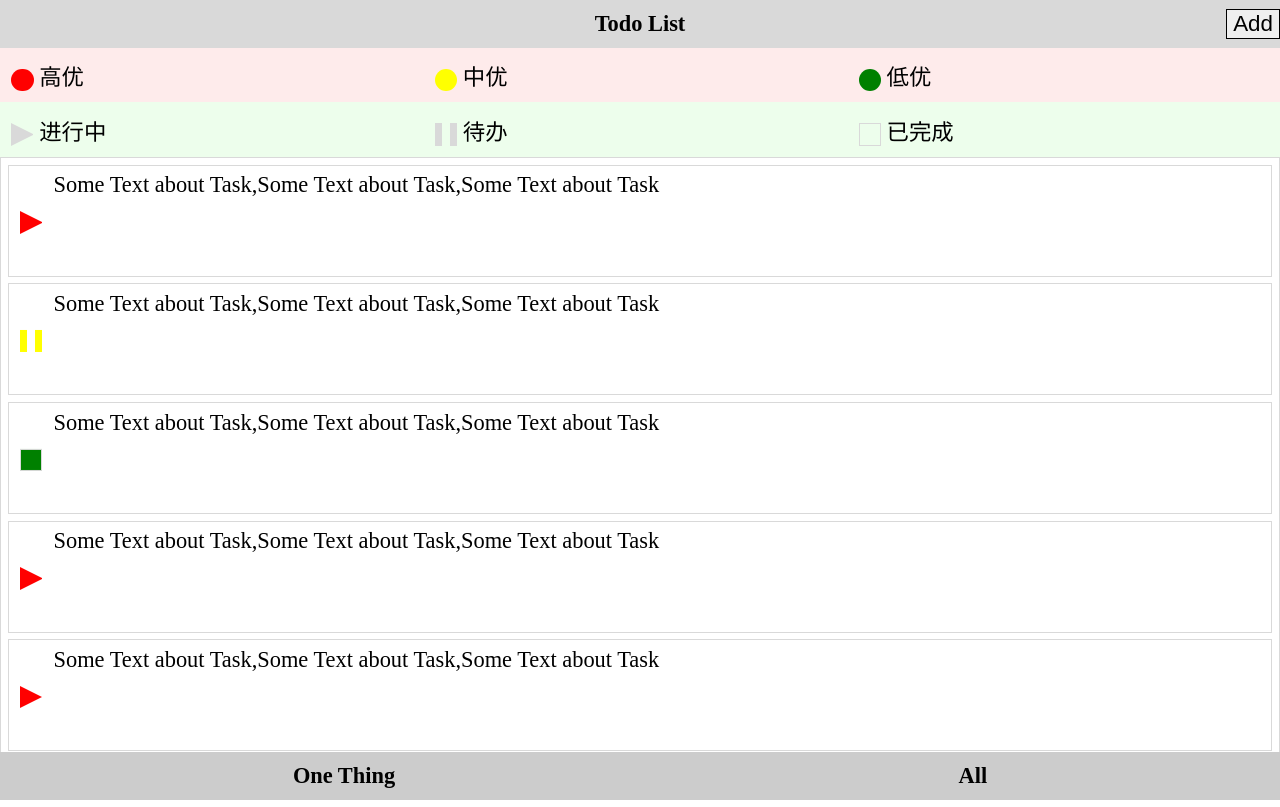
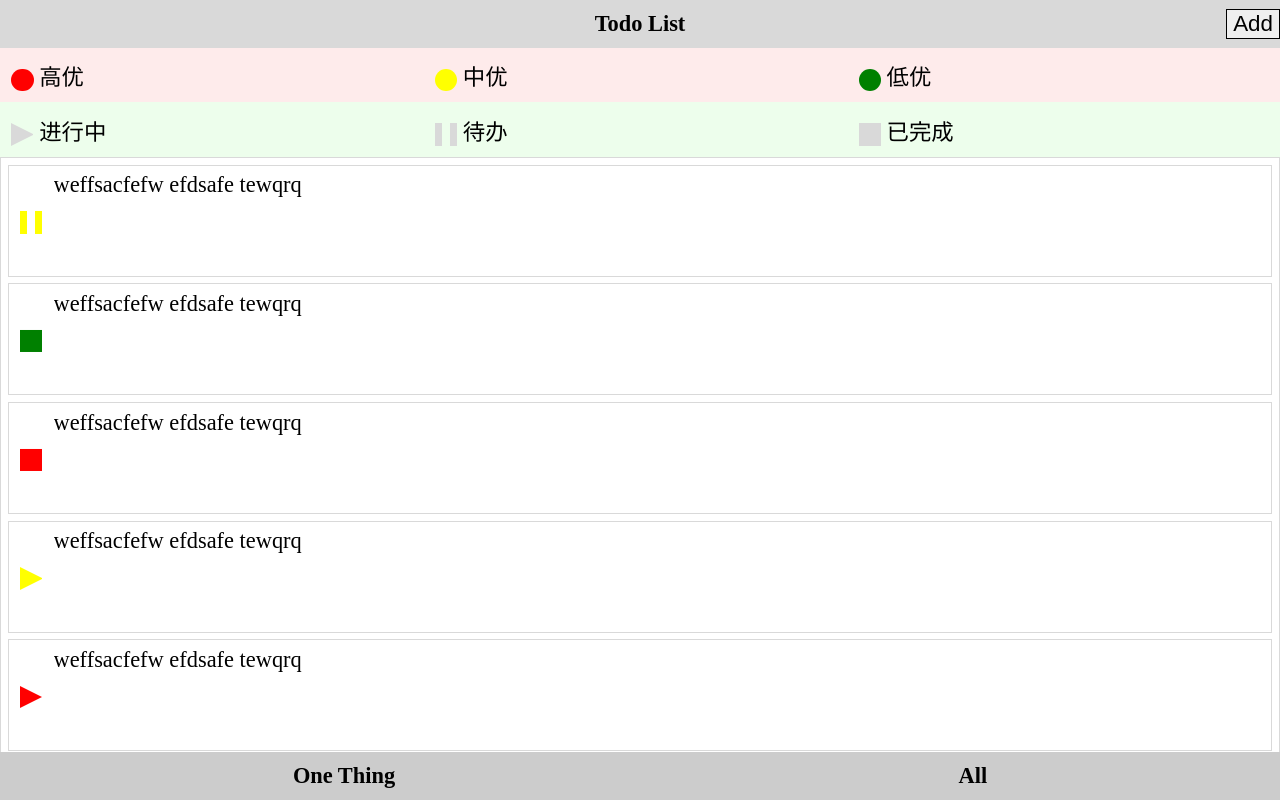
Before and after one commit to nucNaOH/ife-2017, a plain HTML site: page experimental/task12/index.html in a window 1280 px wide. Drawn offline with Linux system fonts and the light colour scheme.

Commit message:
add: MVC scaffold

```diff
--- a/experimental/task12/css/main.css
+++ b/experimental/task12/css/main.css
@@ -93,7 +93,7 @@ body * {
     height: 1em;
 }
 
-.icon-pause {
+.icon-double {
     display: inline-block;
     border-color: transparent transparent transparent #d9d9d9;
     border-width: 0 0 0 1em;
@@ -105,8 +105,8 @@ body * {
 
 .icon-rectangle {
     display: inline-block;
-    border-color: #d9d9d9;
-    border-width: 1px;
+    border-color: transparent transparent transparent #d9d9d9;
+    border-width: 0 0 0 1em;
     border-style: solid;
     width: 1em;
     height: 1em;
--- a/experimental/task12/index.html
+++ b/experimental/task12/index.html
@@ -37,7 +37,7 @@
                         进行中
                     </div>
                     <div class="filter-item">
-                        <i class="icon-pause"></i>
+                        <i class="icon-double"></i>
                         待办
                     </div>
                     <div class="filter-item">
@@ -55,13 +55,13 @@
                 </div>
                 <div class="content-item">
                     <div class="content-icon">
-                        <i class="icon-pause bd-left-yellow"></i>
+                        <i class="icon-double bd-left-yellow"></i>
                     </div>
                     <div class="content-paragraph">Some Text about Task,Some Text about Task,Some Text about Task</div>
                 </div>
                 <div class="content-item">
                     <div class="content-icon">
-                        <i class="icon-rectangle bg-green"></i>
+                        <i class="icon-rectangle bd-left-green"></i>
                     </div>
                     <div class="content-paragraph">Some Text about Task,Some Text about Task,Some Text about Task</div>
                 </div>
@@ -84,6 +84,8 @@
             <div class="footer-item">All</div>
         </div>
     </div>
+    <script src="js/TodoModel.js"></script>
+    <script src="js/TodoMVC.js"></script>
 </body>
 
 </html>
--- /dev/null
+++ b/experimental/task12/js/TodoController.js
@@ -0,0 +1,6 @@
+var Controller;
+var todos = new TodoList()
+
+Controller = {
+
+}
--- /dev/null
+++ b/experimental/task12/js/TodoMVC.js
@@ -0,0 +1,91 @@
+var TodoMVC;
+(function () {
+    TodoMVC = {};
+    // model
+    TodoMVC.model = function () {
+        var M = {};
+        M.data = {
+            tasks: [
+                createRandomTask(),
+                createRandomTask(),
+                createRandomTask(),
+                createRandomTask(),
+                createRandomTask(),
+            ]
+        };
+        return {
+            getData: function (m) {
+                return M.data[m];
+            },
+            setData: function (m, d) {
+                M.data[m] = d;
+                return this;
+            }
+        }
+    } ();
+    // view
+    TodoMVC.view = function () {
+        var M = TodoMVC.model;
+        var V = {
+            tpl: {
+                todoItem: function () {
+                    return [
+                        '<div class="content-item" data-id="{id}" data-datetime="{datetime}">',
+                            '<div class="content-icon">',
+                                '<i class="{progress} {priority}"></i>',
+                            '</div>',
+                            '<div class="content-paragraph">{content}</div>',
+                        '</div>'
+                    ].join('');
+                } (),
+                todoIcon: {
+                    progress: {
+                        todo: 'icon-triangle',
+                        doing: 'icon-double',
+                        done: 'icon-rectangle'
+                    },
+                    priority: {
+                        high: 'bd-left-red',
+                        middle: 'bd-left-yellow',
+                        low: 'bd-left-green'
+                    }
+                }
+            },
+            showTodoList: function () {
+                var container = document.querySelector('.content-list');
+                var data = M.getData('tasks');
+                var tpl = V.tpl;
+                if (!data || !data.length) {
+                    return
+                }
+                var taskListTpl = '';
+                for (var i = 0; i < data.length; i++) {
+                    var task = data[i], taskTpl = tpl.todoItem;
+                    for (var prop in task) {
+                        var replace = task[prop];
+                        if (prop === 'priority' || prop === 'progress') {
+                            replace = tpl.todoIcon[prop][task[prop]]
+                        }
+                        taskTpl = taskTpl.replace('{' + prop + '}', replace);
+                    }
+                    taskListTpl += taskTpl;
+                }
+                container.innerHTML = taskListTpl;
+            }
+        };
+        return function (v) {
+            V[v]();
+        }
+    } ();
+    // controller
+    TodoMVC.controller = function () {
+        var M = TodoMVC.model;
+        var V = TodoMVC.view;
+        var C = {
+            showTodoList: function () {
+                V('showTodoList');
+            }
+        }
+        C.showTodoList();
+    } ();
+})();
--- /dev/null
+++ b/experimental/task12/js/TodoModel.js
@@ -0,0 +1,68 @@
+var TodoList, Task;
+/**
+ * Task
+ *
+ * Task = {
+ *     id:
+ *     datatime:
+ *     content:
+ *     priority:
+ *     progress:
+ * }
+ */
+Task = function (option) {
+    var defaultOption = {
+        priority: 'low', // high | middle | low
+        progress: 'doing', // todo | doing | done
+        content: 'task task task task task task task takst taskt task task'
+    }
+    if (typeof option === 'string') {
+        this.content = option;
+        this.priority = defaultOption.priority;
+        this.progress = defaultOption.progress;
+    } else if (typeof option === 'object') {
+        this.priority = option.priority || defaultOption.priority;
+        this.progress = option.progress || defaultOption.progress;
+        this.content = option.content || defaultOption.content;
+    }
+    this.datetime = new Date();
+    this.id = Math.floor(Math.random() * 900) + 100;
+}
+
+function createRandomTask () {
+    var priorities = ['high', 'middle', 'low'];
+    var progresses = ['todo', 'doing', 'done'];
+    var option = {
+        priority: priorities[Math.floor(Math.random() * 3)],
+        progress: progresses[Math.floor(Math.random() * 3)],
+        content: 'weffsacfefw efdsafe tewqrq'
+    }
+    return new Task(option);
+}
+
+/**
+ * TaskList
+ */
+TodoList = function () {
+    this.list = [];
+}
+
+TodoList.prototype.add = function (task) {
+    this.list.push(task);
+}
+
+TodoList.prototype.delete = function (task) {
+
+}
+
+TodoList.prototype.get = function (task) {
+
+}
+
+TodoList.prototype.filter = function (option) {
+
+}
+
+TodoList.prototype.getFirst = function () {
+
+}
```
Also changed, not shown: 1 other file.
